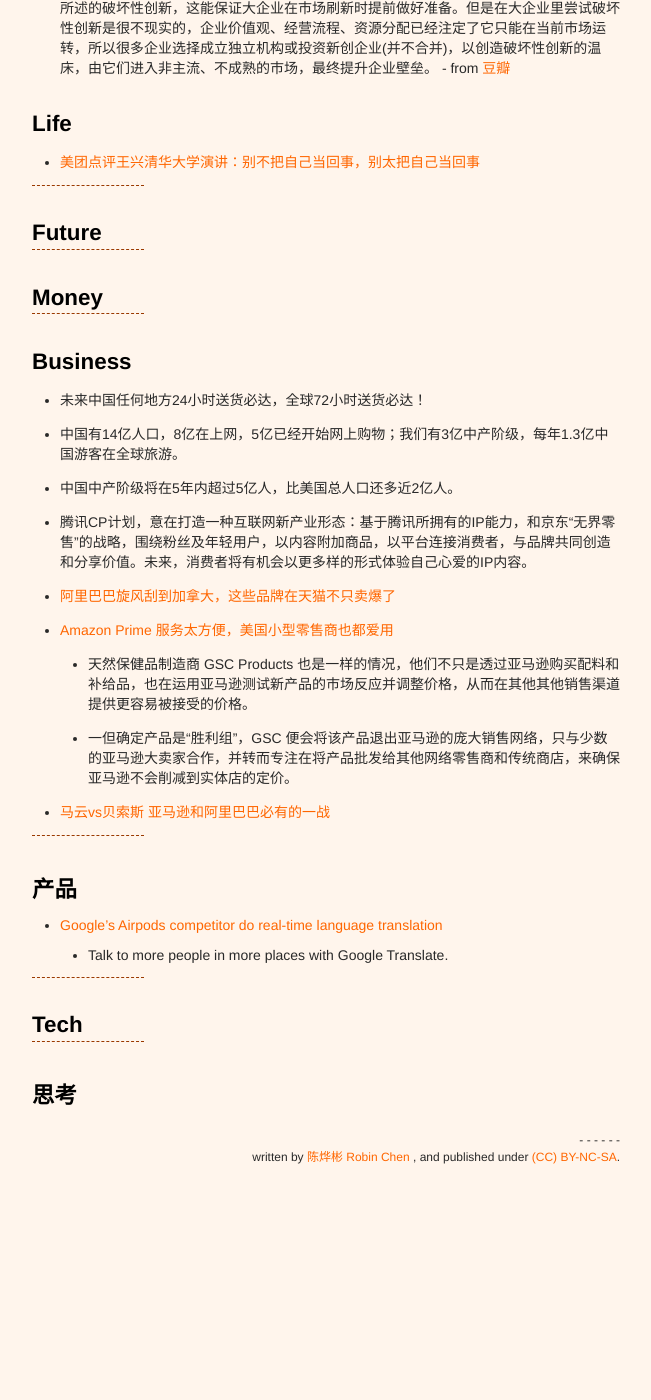
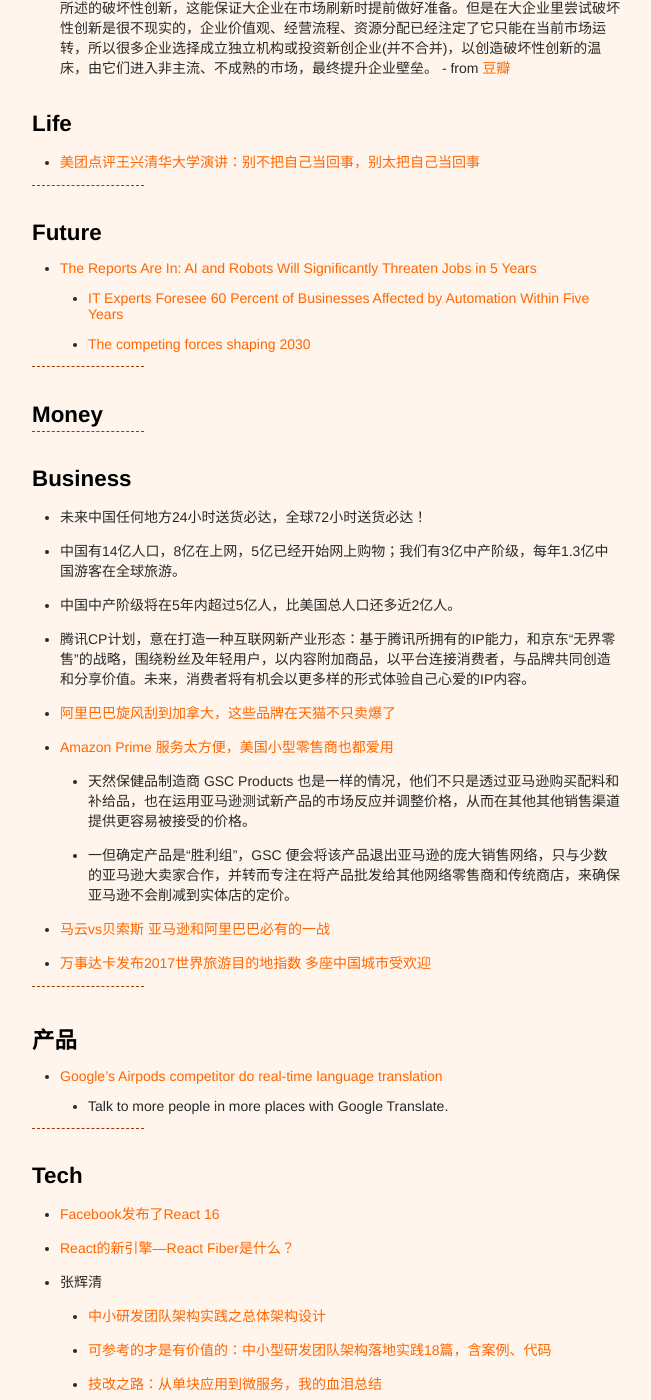
Before and after one commit to xianyuxmu/xianyuxmu.github.io, a Jekyll site: the page built from _posts/2017-10-03-monthly-reading.md, in a window 1280 px wide and 1400 px high, scrolled down 616 px. Shown: the whole window, without its empty margins (314-965 px from the left). Built offline with Jekyll 4.4.1, drawn with Linux system fonts in a browser that asks for light colours; comment, search, counter and statistics services are not loaded; before the commit the page ends 1850 px from its top, so only the background shows below that; some of the changed text lies outside the part shown.

Commit message:
Reading of 09 Oct. 2017

```diff
--- a/_posts/2017-10-03-monthly-reading.md
+++ b/_posts/2017-10-03-monthly-reading.md
@@ -30,7 +30,9 @@
 
 ## Future
 
-
+- [The Reports Are In: AI and Robots Will Significantly Threaten Jobs in 5 Years](https://futurism.com/reports-ai-robots-threaten-jobs-5-years/)
+	- [IT Experts Foresee 60 Percent of Businesses Affected by Automation Within Five Years](https://futurism.com/it-experts-foresee-60-percent-of-businesses-affected-by-automation-within-five-years/)
+	- [The competing forces shaping 2030](http://www.pwc.com/us/futureworkforce)
 
 
 ----
@@ -51,6 +53,7 @@
 	- 天然保健品制造商 GSC Products 也是一样的情况，他们不只是透过亚马逊购买配料和补给品，也在运用亚马逊测试新产品的市场反应并调整价格，从而在其他其他销售渠道提供更容易被接受的价格。
 	- 一但确定产品是“胜利组”，GSC 便会将该产品退出亚马逊的庞大销售网络，只与少数的亚马逊大卖家合作，并转而专注在将产品批发给其他网络零售商和传统商店，来确保亚马逊不会削减到实体店的定价。
 - [马云vs贝索斯 亚马逊和阿里巴巴必有的一战](http://www.dsb.cn/64480.html)
+- [万事达卡发布2017世界旅游目的地指数 多座中国城市受欢迎](http://www.travelweekly-china.com/61769)
 
 
 
@@ -65,7 +68,15 @@
 
 ## Tech
 
-
+- [Facebook发布了React 16](https://mp.weixin.qq.com/s?__biz=MzIwNjQwMzUwMQ==&mid=2247485470&idx=1&sn=a1ebade3f432e2ca3b5639335a4aaac5)
+- [React的新引擎—React Fiber是什么？](https://mp.weixin.qq.com/s?__biz=MzIwNjQwMzUwMQ==&mid=2247485343&idx=1&sn=19d362e06fc50c51228c4cff541bf875)
+- 张辉清
+	- [中小研发团队架构实践之总体架构设计](https://mp.weixin.qq.com/s?__biz=MjM5MDE0Mjc4MA==&mid=2650998176&idx=1&sn=968965208a80dbc3434858d0bdfa82f1)
+	- [可参考的才是有价值的：中小型研发团队架构落地实践18篇，含案例、代码](https://mp.weixin.qq.com/s?__biz=MjM5MDE0Mjc4MA==&mid=2650998168&idx=1&sn=d523142085e613475b73fb5ada13e292)
+	- [技改之路：从单块应用到微服务，我的血泪总结](http://www.infoq.com/cn/articles/from-single-app-to-micro-service)
+	- [中小型研发团队架构实践三要点](https://mp.weixin.qq.com/s?__biz=MzIwMzg1ODcwMw==&mid=2247486905&idx=1&sn=e562243e2ba9330ac70f6546cf7da222)
+- [良好的研发团队文化是怎样「长」成的？一句成功的十四字真言！](https://mp.weixin.qq.com/s?__biz=MjM5MDE0Mjc4MA==&mid=2650995465&idx=1&sn=a6c12b7290076f74da2533c0f3020753)
+- [你的公司到底是技术驱动还是业务驱动？如何权衡？](https://mp.weixin.qq.com/s?__biz=MzIwMzg1ODcwMw==&mid=2247486356&idx=1&sn=33adebafddf1b618f4ac5d956c864ac2)
 
 
 ----
```
